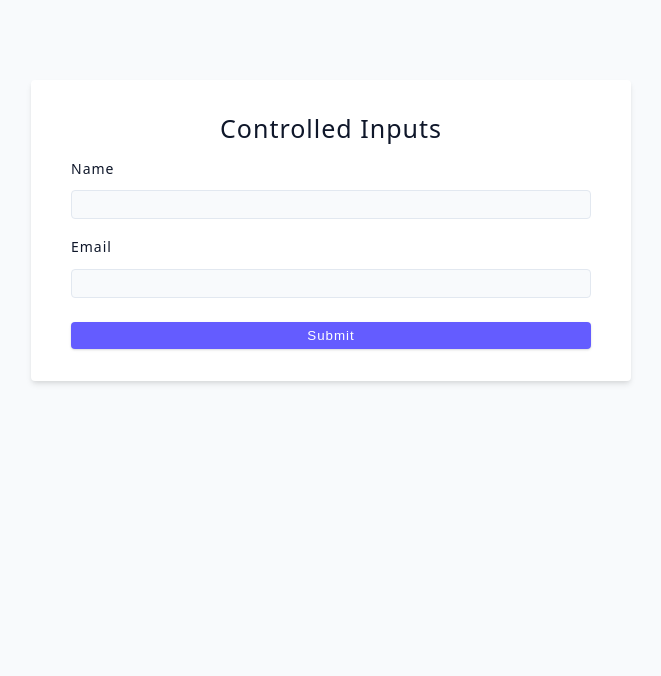
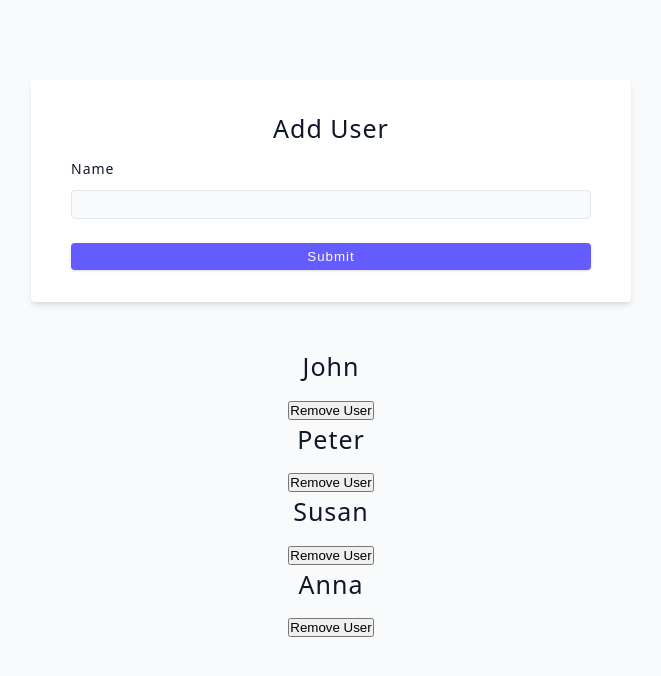
Before and after one commit to Newbie814/react_hook_projs, a React (Vite) app: page / in a window 1280 px wide. Shown: the top 676 px of the page, without its empty margins (309-970 px from the left). Built offline with nearby package versions, Linux system fonts and the light colour scheme; the HTML template or start-up script is replaced by a standard one.

Commit message:
form with submit pushing data to external source(external source meaning outside of this component

```diff
--- a/src/App.jsx
+++ b/src/App.jsx
@@ -16,7 +16,8 @@
 // import CleanupFunction from './tutorial/02-useEffect/05-cleanup-function';
 // import List from './tutorial/05-leverage-javascript/List';
 
-import ControlledInputs from './tutorial/06-forms/01-controlled-inputs';
+// import ControlledInputs from './tutorial/06-forms/01-controlled-inputs';
+import UserChallenge from './tutorial/06-forms/02-user-challenge';
 
 function App() {
   return (
@@ -38,7 +39,8 @@ function App() {
       {/* <UserChallenge /> */}
       {/* <CleanupFunction /> */}
       {/* <List /> */}
-      <ControlledInputs />
+      {/* <ControlledInputs /> */}
+      <UserChallenge />
     </div>
   );
 }
--- a/src/tutorial/06-forms/02-user-challenge.jsx
+++ b/src/tutorial/06-forms/02-user-challenge.jsx
@@ -1,13 +1,41 @@
+import React, { useState } from 'react';
+import { data } from '../../data';
+
 const UserChallenge = () => {
+  const [name, setName] = useState('');
+  const [users, setUsers] = useState(data);
+
+  const handleSubmit = (e) => {
+    e.preventDefault();
+    // normally we would submit the form to a server/database
+    console.log('name: ', name);
+
+    if (!name) return;
+
+    const fakeId = Date.now();
+    const newUser = { id: fakeId, name };
+    const updatedUsers = [...users, newUser];
+    setUsers(updatedUsers);
+  };
+  const handleRemoveUser = (id) => {
+    const updatedUsers = users.filter((user) => user.id !== id);
+    setUsers(updatedUsers);
+  };
   return (
     <div>
-      <form className='form'>
+      <form className='form' onSubmit={handleSubmit}>
         <h4>Add User</h4>
         <div className='form-row'>
           <label htmlFor='name' className='form-label'>
             name
           </label>
-          <input type='text' className='form-input' id='name' />
+          <input
+            type='text'
+            className='form-input'
+            id='name'
+            value={name}
+            onChange={(e) => setName(e.target.value)}
+          />
         </div>
 
         <button type='submit' className='btn btn-block'>
@@ -15,6 +43,18 @@ const UserChallenge = () => {
         </button>
       </form>
       {/* render users below */}
+
+      {users.map((user) => {
+        const { id, name } = user;
+        return (
+          <div key={id} className='item'>
+            <h4>{name}</h4>
+            <button type='button' onClick={() => handleRemoveUser(id)}>
+              Remove User
+            </button>
+          </div>
+        );
+      })}
     </div>
   );
 };
```
